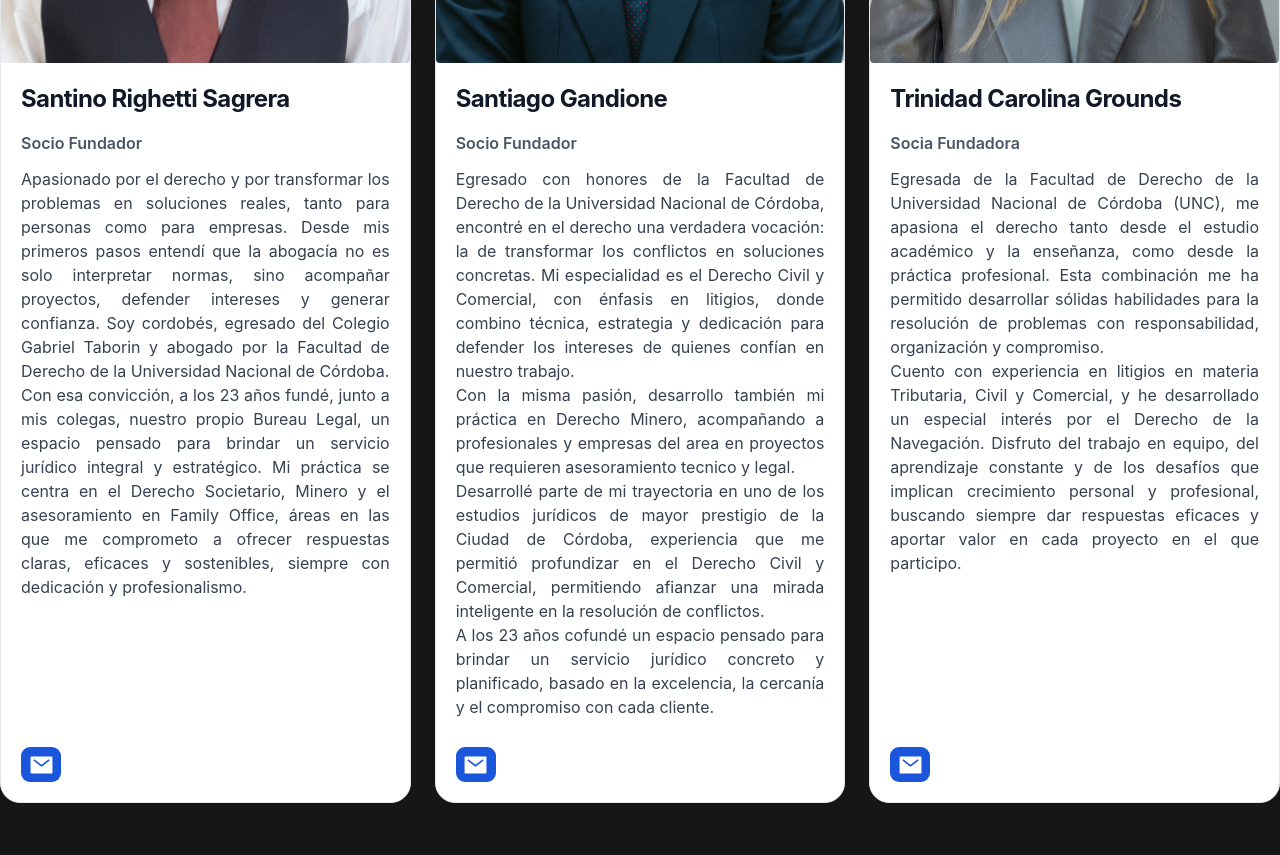
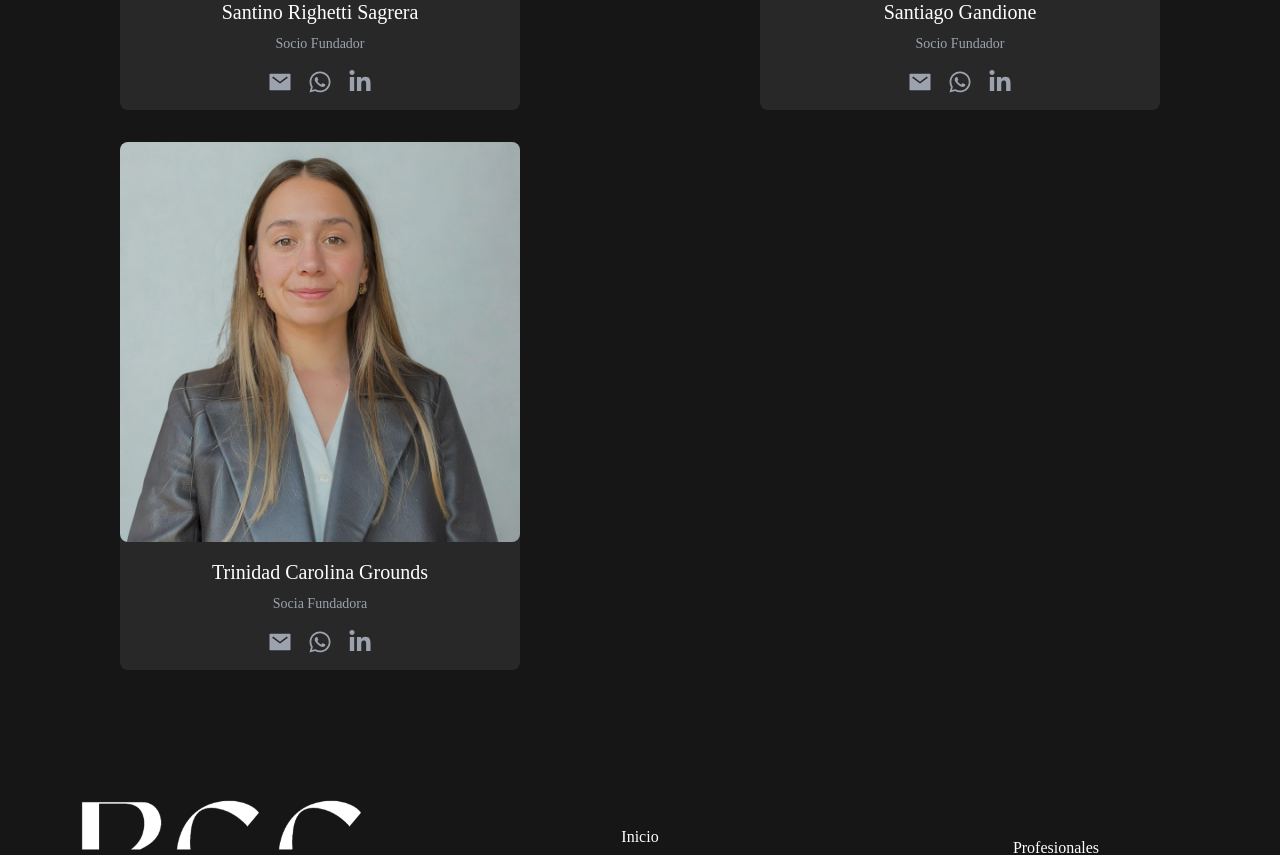
Before and after one commit to yoelsaravia02/RG-G, a React (Create React App) app: page /profesionales in a window 1280 px wide. Shown: the part 860-1715 px from the top of the page. Built offline with nearby package versions, Linux system fonts and the light colour scheme; a web font is replaced by a local one.

Commit message:
Cambios esteticos (Profesionales y contactos)

```diff
--- a/src/components/NavBar.jsx
+++ b/src/components/NavBar.jsx
@@ -61,6 +61,7 @@ const NavBar = ({ carouselRef }) => {
               e.preventDefault();
               navigate("/");
               closeMenu();
+
             }}
           >
             <img src={`${process.env.PUBLIC_URL}/${isTransparent ? 'logoSantinoBlanco.png' : 'logoSantinoNegro.png'}`} className="h-10" style={{ height: '52px', width: 'auto' }} alt="Logo Santino" />
@@ -78,6 +79,7 @@ const NavBar = ({ carouselRef }) => {
                 onClick={e => {
                   e.preventDefault();
                   navigate("/");
+                  window.scrollTo(0, 0);
                 }}
               >Inicio</a>
             </li>
@@ -92,6 +94,7 @@ const NavBar = ({ carouselRef }) => {
                 onClick={e => {
                   e.preventDefault();
                   navigate("/firma");
+                  window.scrollTo(0, 0);
                 }}
               >Quienes Somos</a>
             </li>
@@ -106,6 +109,7 @@ const NavBar = ({ carouselRef }) => {
                 onClick={e => {
                   e.preventDefault();
                   navigate("/areas");
+                  window.scrollTo(0, 0);
                 }}
               >Áreas de práctica</a>
             </li>
@@ -120,6 +124,7 @@ const NavBar = ({ carouselRef }) => {
                 onClick={e => {
                   e.preventDefault();
                   navigate("/profesionales");
+                  window.scrollTo(0, 0);
                 }}
               >Profesionales</a>
             </li>
@@ -134,6 +139,7 @@ const NavBar = ({ carouselRef }) => {
                 onClick={e => {
                   e.preventDefault();
                   navigate("/contacto");
+                  window.scrollTo(0, 0);
                 }}
               >Contacto</a>
             </li>
--- a/src/components/ShapeDivider.jsx
+++ b/src/components/ShapeDivider.jsx
@@ -7,7 +7,7 @@ const ShapeDivider = () => {
       initial={{ opacity: 0, y: 100 }}
       animate={{ opacity: 1, y: 0 }}
       transition={{ duration: 1.5, ease: 'easeOut' }}
-      className="absolute bottom-0 left-0 w-full overflow-hidden leading-none z-10 -mb-[3px]"
+      className="absolute bottom-0 left-0 w-full overflow-hidden leading-none z-10 -mb-[4px]"
     >
       <svg
         className="relative block w-[136%] h-[150px] rotate-180"
--- a/src/pages/Contacto.jsx
+++ b/src/pages/Contacto.jsx
@@ -155,81 +155,81 @@ const Contacto = () => {
         <h1 className="text-4xl font-bold" data-aos="zoom-in">Contacto</h1>
       </div>
 
-      {/* Tarjetas de información */}
-      <div
-        className="grid grid-responsive-1279 gap-6 mx-auto py-8 px-4"
-        style={{ maxWidth: "1400px", width: "100%" }}
-        // data-aos="zoom-in"
-      >
-        {/* Teléfonos */}
-        <div className="bg-white shadow-md p-6 text-center flex flex-col items-center rounded-lg">
-          <div className="flex justify-center items-center text-5xl">
-            <FaPhoneAlt />
-          </div>
-          <div className="grid grid-cols-3 gap-x-4 w-full text-xs sm:text-sm text-gray-700 mt-3">
-            <div className="font-medium text-center">Righetti</div>
-            <div className="font-medium text-center">Gandione</div>
-            <div className="font-medium text-center">Grounds</div>
-            <div className="text-center break-words">+54-9-351-8063677</div>
-            <div className="text-center break-words">+54-9-358-4497250</div>
-            <div className="text-center break-words">+54-9-116-4090255</div>
-          </div>
-        </div>
+      {/* Mapa + Información */}
+      <div className="w-full px-2 pt-8 pb-16 flex justify-center">
+        <div className="w-full" style={{ maxWidth: "1200px", margin: "0 auto" }}>
+          <div className="grid md:grid-cols-2 gap-2 items-start py-8 px-8 rounded-lg" style={{ background: "#363636ff"}}>
+            {/* Información a la izquierda */}
+            <div className="flex flex-col justify-center" data-aos="fade-right">
+              <h2 className="text-4xl font-serif font-bold text-gray-800 my-5 text-white font-bona">
+                NUESTRO ESTUDIO
+              </h2>
+              <div className="space-y-4">
+                <div>
+                  {/* <h4 className="text-2xl font-semibold text-white mb-3 font-dm-serif">TELÉFONOS</h4> */}
+                  <FaPhoneAlt className="text-3xl font-semibold text-white my-3"></FaPhoneAlt>
+                  <p className="text-white font-bold font-mona">(351) 155 8063677</p>
+                  <p className="text-white font-bold font-mona">(358) 155 4497250</p>
+                  <p className="text-white font-bold font-mona">(116) 155 4090255</p>
+                </div>
+                <div>
+                  {/* <h4 className="text-2xl font-semibold text-white mb-3 font-dm-serif">E-MAILS</h4> */}
+                  <IoMdMail className="text-3xl font-semibold text-white mb-3"></IoMdMail>
+                  <div className="flex flex-col">
+                    <a
+                      href="mailto:srighetti@righettigandionegrounds.com.ar"
+                      className="text-white hover:underline font-mona"
+                    >
+                      srighetti@righettigandionegrounds.com.ar
+                    </a>
+                    <a
+                      href="mailto:sgandione@righettigandionegrounds.com.ar"
+                      className="text-white hover:underline font-mona"
+                    >
+                      sgandione@righettigandionegrounds.com.ar
+                    </a>
+                    <a
+                      href="mailto:tgrounds@righettigandionegrounds.com.ar"
+                      className="text-white hover:underline font-mona"
+                    >
+                      tgrounds@righettigandionegrounds.com.ar
+                    </a>
+                  </div>
+                </div>
+                <div>
+                  {/* <h4 className="text-2xl font-semibold text-white mb-3 font-dm-serif">DIRECCIÓN</h4> */}
+                  <HiMapPin className="text-3xl font-semibold text-white mb-3"></HiMapPin>
+                  <p className="text-white font-mona">Obispo Oro 440</p>
+                  <p className="text-white font-mona">Córdoba, Argentina.</p>
+                </div>
+              </div>
+            </div>
 
-        {/* Correo */}
-        <div
-          className="bg-white shadow-md rounded-lg p-6 text-center flex flex-col items-center"
-          style={{ height: "150px" }}
-        >
-          <div className="flex justify-center items-center text-5xl">
-            <IoMdMail />
-          </div>
-          <div
-            className="grid grid-cols-2 gap-x-4 gap-y-2 w-full text-xs text-gray-700"
-            style={{ marginLeft: "-110px", marginTop: "3px" }}
-          >
-            <div className="font-medium text-center">Righetti</div>
-            <div className="text-center" style={{ marginLeft: "-8px" }}>
-              srighetti@righettigandionegrounds.com.ar
-            </div>
-            <div className="font-medium text-center">Gandione</div>
-            <div className="text-center" style={{ marginLeft: "-20px" }}>
-              sgandione@righettigandionegrounds.com.ar
-            </div>
-            <div className="font-medium text-center">Grounds</div>
-            <div className="text-center" style={{ marginLeft: "-13px" }}>
-              tgrounds@righettigandionegrounds.com.ar
+            {/* Mapa a la derecha */}
+            <div className="flex justify-center items-center" style={{ height: "450px" }} data-aos="fade-left">
+              <iframe
+                src="https://www.google.com/maps/embed?pb=!1m18!1m12!1m3!1d3404.5579170220158!2d-64.1817645!3d-31.4263041!2m3!1f0!2f0!3f0!3m2!1i1024!2i768!4f13.1!3m3!1m2!1s0x9432a291bfb45281%3A0xb92e36e580615ad5!2sObispo%20Oro%20444%2C%20X5000BFJ%20C%C3%B3rdoba!5e0!3m2!1ses!2sar!4v1757603644358!5m2!1ses!2sar"
+                width="100%"
+                height="100%"
+                style={{ border: 0, borderRadius: "12px" }}
+                allowFullScreen
+                loading="lazy"
+                title="Mapa Córdoba"
+              ></iframe>
             </div>
           </div>
         </div>
-
-        {/* Dirección */}
-        <div
-          className="bg-white shadow-md rounded-lg p-6 text-center flex flex-col items-center justify-center"
-          style={{ height: "150px" }}
-        >
-          <div className="flex justify-center items-center text-5xl">
-            <HiMapPin />
-          </div>
-          <p
-            className="text-gray-700 mt-3 text-sm md:text-base px-2"
-            style={{ lineHeight: "1.4" }}
-          >
-            Obispo Oro 440, Córdoba, Córdoba
-          </p>
-        </div>
       </div>
 
-      {/* Formulario + mapa */}
-      <div className="w-full px-2 pt-16 pb-16 flex justify-center">
+      {/* Formulario */}
+      <div className="w-full px-2 pb-16 flex justify-center" data-aos="fade-up">
         <div className="w-full" style={{ maxWidth: "1000px", margin: "0 auto" }}>
           <div
-            className="bg-white shadow-md rounded-lg p-4 md:p-8 grid md:grid-cols-2 gap-6"
-            style={{ minHeight: "540px" }}
+            className="bg-white shadow-md rounded-lg p-4 md:p-8"
+            style={{ minHeight: "400px" }}
           >
-            {/* Formulario */}
             <form onSubmit={handleSubmit(onSubmit)} className="flex flex-col" style={{ gap: "0px" }}>
-              <h3 className="text-2xl font-serif font-semibold mb-4">
+              <h3 className="text-2xl font-serif font-semibold mb-4 font-bona">
                 Envíanos tu consulta
               </h3>
 
@@ -237,7 +237,7 @@ const Contacto = () => {
                 type="text"
                 placeholder="Nombre"
                 {...register("nombre", { required: true })}
-                className="border rounded-lg p-2 mb-1 focus:ring-2 focus:ring-blue-500 w-full"
+                className="border rounded-lg p-2 mb-1 focus:ring-2 focus:ring-blue-500 w-full "
               />
               <div style={{ minHeight: "20px" }} className="mb-2">
                 {errors.nombre && (
@@ -315,19 +315,6 @@ const Contacto = () => {
                 Enviar
               </button>
             </form>
-
-            {/* Mapa */}
-            <div className="flex justify-center items-center" style={{ paddingTop: "45px", height: "530px" }}>
-              <iframe
-                src="https://www.google.com/maps/embed?pb=!1m18!1m12!1m3!1d3404.5579170220158!2d-64.1817645!3d-31.4263041!2m3!1f0!2f0!3f0!3m2!1i1024!2i768!4f13.1!3m3!1m2!1s0x9432a291bfb45281%3A0xb92e36e580615ad5!2sObispo%20Oro%20444%2C%20X5000BFJ%20C%C3%B3rdoba!5e0!3m2!1ses!2sar!4v1757603644358!5m2!1ses!2sar"
-                width="100%"
-                height="100%"
-                style={{ border: 0, borderRadius: "12px" }}
-                allowFullScreen
-                loading="lazy"
-                title="Mapa Córdoba"
-              ></iframe>
-            </div>
           </div>
         </div>
       </div>
--- a/src/pages/Profesionales.jsx
+++ b/src/pages/Profesionales.jsx
@@ -1,4 +1,6 @@
 import { IoMailSharp } from "react-icons/io5";
+import { FaLinkedinIn } from "react-icons/fa";
+import { FaWhatsapp } from "react-icons/fa";
 import React, { useEffect } from "react";
 import AOS from "aos";
 import "aos/dist/aos.css";
@@ -8,42 +10,38 @@ const cards = [
     img: `${process.env.PUBLIC_URL}/1fotoSantino.jpg`,
     title: "Santino Righetti Sagrera",
     puesto: "Socio Fundador",
-    desc: "Apasionado por el derecho y por transformar los problemas en soluciones reales, tanto para personas como para empresas. Desde mis primeros pasos entendí que la abogacía no es solo interpretar normas, sino acompañar proyectos, defender intereses y generar confianza. Soy cordobés, egresado del Colegio Gabriel Taborin y abogado por la Facultad de Derecho de la Universidad Nacional de Córdoba.\nCon esa convicción, a los 23 años fundé, junto a mis colegas, nuestro propio Bureau Legal, un espacio pensado para brindar un servicio jurídico integral y estratégico. Mi práctica se centra en el Derecho Societario, Minero y el asesoramiento en Family Office, áreas en las que me comprometo a ofrecer respuestas claras, eficaces y sostenibles, siempre con dedicación y profesionalismo.",
-    link: "mailto:srighetti@righettigandionegrounds.com.ar",
     mail: "srighetti@righettigandionegrounds.com.ar",
+    mailLink: "mailto:srighetti@righettigandionegrounds.com.ar",
+    linkedinLink: "https://www.linkedin.com/in/santino-righetti-sagrera-a4854b189/",
+    whatsapp: "+5493518063677",
   },
   {
     img: `${process.env.PUBLIC_URL}/fotoGandione.jpg`,
     title: "Santiago Gandione",
     puesto: "Socio Fundador",
-    desc: "Egresado con honores de la Facultad de Derecho de la Universidad Nacional de Córdoba, encontré en el derecho una verdadera vocación: la de transformar los conflictos en soluciones concretas. Mi especialidad es el Derecho Civil y Comercial, con énfasis en litigios, donde combino técnica, estrategia y dedicación para defender los intereses de quienes confían en nuestro trabajo.\nCon la misma pasión, desarrollo también mi práctica en Derecho Minero, acompañando a profesionales y empresas del area en proyectos que requieren asesoramiento tecnico y legal.\nDesarrollé parte de mi trayectoria en uno de los estudios jurídicos de mayor prestigio de la Ciudad de Córdoba, experiencia que me permitió profundizar en el Derecho Civil y Comercial, permitiendo afianzar una mirada inteligente en la resolución de conflictos.\nA los 23 años cofundé un espacio pensado para brindar un servicio jurídico concreto y planificado, basado en la excelencia, la cercanía y el compromiso con cada cliente.",
-    link: "mailto:sgandione@righettigandionegrounds.com.ar",
     mail: "sgandione@righettigandionegrounds.com.ar",
+    mailLink: "mailto:sgandione@righettigandionegrounds.com.ar",
+    linkedinLink: "https://www.linkedin.com/in/santiago-gandione-79b261306/",
+    whatsapp: "+5493584497250",
   },
   {
     img: `${process.env.PUBLIC_URL}/fotoGrounds.jpg`,
     title: "Trinidad Carolina Grounds",
     puesto: "Socia Fundadora",
-    desc: "Egresada de la Facultad de Derecho de la Universidad Nacional de Córdoba (UNC), me apasiona el derecho tanto desde el estudio académico y la enseñanza, como desde la práctica profesional. Esta combinación me ha permitido desarrollar sólidas habilidades para la resolución de problemas con responsabilidad, organización y compromiso.\nCuento con experiencia en litigios en materia Tributaria, Civil y Comercial, y he desarrollado un especial interés por el Derecho de la Navegación. Disfruto del trabajo en equipo, del aprendizaje constante y de los desafíos que implican crecimiento personal y profesional, buscando siempre dar respuestas eficaces y aportar valor en cada proyecto en el que participo.",
-    link: "mailto:tgrounds@righettigandionegrounds.com.ar",
     mail: "tgrounds@righettigandionegrounds.com.ar",
+    mailLink: "mailto:tgrounds@righettigandionegrounds.com.ar",
+    linkedinLink: "https://www.linkedin.com/in/trinidad-grounds-19714a248/",
+    whatsapp: "+5491164090255",
   },
 ];
 
-const cardWidthClasses = `
-  w-full
-  max-w-[500px]
-  xl:max-w-[400px]
-  lg:max-w-[340px]
-  md:max-w-[90vw]
-`;
-
 const Profesionales = () => {
   useEffect(() => {
-      AOS.init({ duration: 1000, once: true }); // inicializa AOS
+    AOS.init({ duration: 1000, once: true });
   }, []);
+
   return (
-    <section className="bg-black pb-12" style={{ backgroundColor: "#161616ff" }}>
+    <section className="pb-12" style={{ backgroundColor: "#161616ff", paddingBottom: "calc(2rem + 5px)" }}>
       {/* Imagen de fondo con título */}
       <div
         className="bg-cover bg-center flex flex-col justify-center items-center text-white mb-10"
@@ -54,106 +52,75 @@ const Profesionales = () => {
           height: "350px",
         }}
       >
-        <h1 className="text-4xl font-bold" data-aos="zoom-in" >Profesionales</h1>
+        <h1 className="text-4xl font-bold" data-aos="zoom-in">
+          Profesionales
+        </h1>
       </div>
-      <div style={{ marginTop: "30px", marginBottom: "-1px" }} className="py-8 max-w-6xl mx-auto mb-12">
-        <div className="grid grid-cols-1 md:grid-cols-3 gap-6 md:gap-4 items-stretch">
+
+      <div style={{ marginTop: "30px" }} className="py-8 max-w-full mx-auto mb-12 px-4 sm:px-8 md:px-12 lg:px-16 flex justify-center">
+        <div className="grid grid-cols-1 sm:grid-cols-1 md:grid-cols-2 lg:grid-cols-3 gap-8 lg:gap-12 w-full max-w-7xl">
           {cards.map((card, idx) => (
             <div
               key={idx}
-              className={`bg-white border border-gray-200 shadow-sm dark:bg-gray-800 dark:border-gray-700 mx-auto flex flex-col h-full ${cardWidthClasses}`} // 👈 agregamos h-full
-              style={{ borderRadius: "20px" }}
+              data-aos="fade-up"
+              className="flex flex-col items-center text-center pb-4 rounded-lg mx-auto"
+              style={{ width: "100%", maxWidth: "400px", background: "#292828ff"}}
             >
               {/* Imagen */}
-              <a href={card.link}>
-                <div style={{ height: "480px", width: "100%" }}>
+              <div style={{ height: "400px", width: "100%" }} className="mb-4">
                 <img
-                    className="rounded w-full h-full object-cover"
+                  className="w-full h-full object-cover rounded-lg"
                   src={card.img}
                   alt={card.title}
-                    style={{
-                      borderTopLeftRadius: "20px",
-                      borderTopRightRadius: "20px",
-                      height: "100%",
-                      width: "100%",
-                    }}
                 />
               </div>
-              </a>
 
-              {/* Contenido */}
-              <div className="p-5 flex flex-col flex-1"> {/* 👈 flex-1 para expandir */}
-                {/* Título */}
-                <a href={card.link}>
-                  <h5 className="mb-2 text-2xl font-bold tracking-tight text-gray-900 dark:text-white">
+              {/* Nombre */}
+              <h3 className="text-xl sm:text-2xl font-bold text-white mb-2 font-dm-serif px-2">
                 {card.title}
-                  </h5>
-                </a>
+              </h3>
 
               {/* Puesto */}
-                <p
-                  className="text-gray-600 dark:text-gray-300 font-semibold"
-                  style={{ fontSize: "16px", marginTop: "8px", marginBottom: "12px" }}
-                >
+              <p className="text-gray-400 text-sm sm:text-md mb-4 font-mona px-2">
                 {card.puesto}
               </p>
 
-                {/* Descripción */}
-                <p
-                  className="mb-3 font-normal text-gray-700 dark:text-gray-400 text-justify"
-                  style={{ whiteSpace: "pre-wrap", flexGrow: 1 }} // 👈 se estira
+              {/* Iconos Mail, WhatsApp y LinkedIn */}
+              <div className="flex justify-center gap-4">
+                <a
+                  href={card.mailLink}
+                  className="text-gray-400 hover:text-white transition-colors"
+                  aria-label="Email"
+                  title={card.mail}
                 >
-                  {card.desc}
-                </p>
-
-                {/* Mail alineado al fondo */}
-                <div className="flex items-center mt-auto pt-4"> {/* 👈 mt-auto lo empuja al fondo */}
+                  <IoMailSharp size={24} />
+                </a>
                 <a
-                    href={card.link}
-                    className="inline-flex items-center justify-center px-3 py-2 text-white bg-blue-700 hover:bg-blue-800 focus:ring-4 focus:outline-none focus:ring-blue-300 dark:bg-blue-600 dark:hover:bg-blue-700 dark:focus:ring-blue-800"
-                    aria-label="Correo"
-                    style={{
-                      borderRadius: "9px",
-                      width: "40px",
-                      height: "35px",
-                      fontSize: "unset",
-                      lineHeight: 0,
-                    }}
+                  href={`https://wa.me/${card.whatsapp}`}
+                  target="_blank"
+                  rel="noopener noreferrer"
+                  className="text-gray-400 hover:text-white transition-colors"
+                  aria-label="WhatsApp"
+                  title={card.whatsapp}
                 >
-                    <IoMailSharp
-                      style={{
-                        fontSize: "20px",
-                        minWidth: "25px",
-                        minHeight: "40px",
-                        display: "block",
-                      }}
-                    />
+                  <FaWhatsapp size={24} />
                 </a>
-                  <p
-                    className="ml-3 text-white font-mona break-words"
-                    style={{
-                      wordBreak: "break-word",
-                      overflowWrap: "break-word",
-                      width: "0",
-                      flexGrow: 1,
-                    }}
+                <a
+                  href={card.linkedinLink}
+                  target="_blank"
+                  rel="noopener noreferrer"
+                  className="text-gray-400 hover:text-white transition-colors"
+                  aria-label="LinkedIn"
                 >
-                    {card.mail}
-                  </p>
+                  <FaLinkedinIn size={24} />
+                </a>
               </div>
             </div>
-            </div>
-
-
           ))}
         </div>
-
-
-
-
       </div>
     </section>
-  )
-}
+  );
+};
 
-export default Profesionales
+export default Profesionales;
```
Also changed, not shown: src/components/Footer.jsx (+30 -9 lines). Lines whose indentation alone changed are shown as unchanged.
